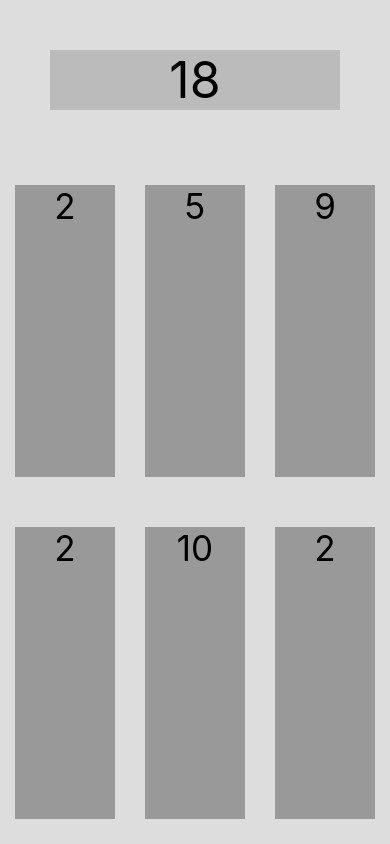
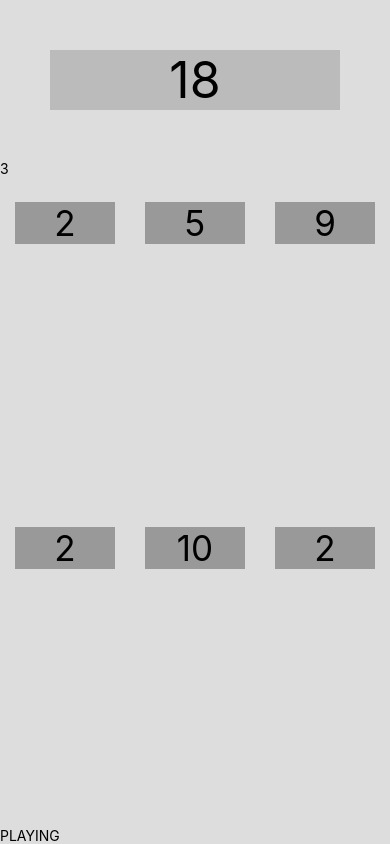
Before and after one commit to awatson31911/TargetSumApp, a React Native app: screen / in a window 390 px wide. Built offline with nearby package versions, Linux system fonts and the light colour scheme.

Commit message:
adds game logic for win/lose and timer

```diff
--- a/src/components/App.js
+++ b/src/components/App.js
@@ -5,7 +5,7 @@ import Game from './Game';
 class App extends React.Component {
   render() {
     return (
-      <Game randomNumberCount={6} />
+      <Game randomNumberCount={6} initialSeconds={10} />
     );
   }
 }
--- a/src/components/Game.js
+++ b/src/components/Game.js
@@ -3,24 +3,75 @@ import PropTypes from 'prop-types';
 
 import { View, Text, StyleSheet } from 'react-native';
 
+import RandomNumber from './RandomNumber';
+
 class Game extends React.Component {
   static propTypes = {
-    randomNumberCount: PropTypes.number.isRequired
+    randomNumberCount: PropTypes.number.isRequired,
+    initialSeconds: PropTypes.number.isRequired
+  }
+  state = {
+    selectedIds: [],
+    remainingSeconds: this.props.initialSeconds
   }
   randomNumbers = Array.from({ length: this.props.randomNumberCount })
-    .map(() => 1 + Math.floor(10 * Math.random()))
+    .map(() => 1 + Math.floor(10 * Math.random()));
+
   target = this.randomNumbers.slice(0, this.props.randomNumberCount - 2)
-    .reduce((acc, curr) => acc + curr, 0)
+    .reduce((acc, curr) => acc + curr, 0);
+
+  componentDidMount() {
+    this.intervalId = setInterval(()=> {
+      this.setState((prevState)=> ({
+        remainingSeconds: prevState.remainingSeconds-1
+      }), ()=> {
+        if(this.state.remainingSeconds === 0) {clearInterval(this.intervalId);}
+      });
+    }, 1000);
+  }
+  componentWillUnmount() {
+    clearInterval(this.intervalId);
+  }
+  gameStatus = () => {
+    const sumSelected = this.state.selectedIds.reduce((acc, curr) => {
+      return acc + this.randomNumbers[curr];
+    }, 0);
+
+    if (this.state.remainingSeconds === 0) { return 'LOST'; }
+    if (sumSelected === this.target) { return 'WON'; }
+    if (sumSelected > this.target) { return 'LOST'; }
+    if (sumSelected < this.target) { return 'PLAYING'; }
+  };
+  //TODO shuffle random numbers
+
+  selectNumber = (numberIndex) => {
+    this.setState((prevState) => ({
+      selectedIds: [...prevState.selectedIds, numberIndex]
+    }));
+  }
+
+  isNumberSelected = (numberIndex) => {
+    return this.state.selectedIds.indexOf(numberIndex) >= 0;
+  };
 
   render() {
+    const gameStatus = this.gameStatus();
     return (
       <View style={styles.container}>
-        <Text style={styles.target}>{this.target}</Text>
-        <View style={styles.randomContainer}>
+        <Text style={[styles.target, styles[`STATUS_${gameStatus}`]]}>{this.target}</Text>
+        <Text>{this.state.remainingSeconds}</Text>
+        <View style={[styles.randomContainer,]}>
           {this.randomNumbers.map((randomNumber, index) =>
-            <Text key={index} style={styles.random}>{randomNumber}</Text>
+            <RandomNumber
+              key={index}
+              id={index}
+              number={randomNumber}
+              isDisabled={this.isNumberSelected(index) || gameStatus != 'PLAYING'}
+              onPress={this.selectNumber}
+            />
           )}
         </View>
+        <Text>{gameStatus}</Text>
       </View>
 
     );
@@ -30,12 +81,11 @@ class Game extends React.Component {
 const styles = StyleSheet.create({
   container: {
     backgroundColor: '#ddd',
-    flex: 1,
+    flex: 1
   },
 
   target: {
     fontSize: 50,
-    backgroundColor: '#bbb',
     margin: 50,
     textAlign: 'center',
   },
@@ -55,6 +105,18 @@ const styles = StyleSheet.create({
     fontSize: 35,
     textAlign: 'center',
   },
+
+  STATUS_PLAYING: {
+    backgroundColor: '#bbb'
+  },
+
+  STATUS_WON: {
+    backgroundColor: 'green'
+  },
+
+  STATUS_LOST: {
+    backgroundColor: 'red'
+  }
 });
 
 export default Game;
--- /dev/null
+++ b/src/components/RandomNumber.js
@@ -0,0 +1,43 @@
+import React from 'react';
+import PropTypes from 'prop-types';
+
+
+import { Text, TouchableOpacity, StyleSheet } from 'react-native';
+
+class RandomNumber extends React.Component {
+  static propTypes = {
+    number: PropTypes.number.isRequired,
+    id: PropTypes.number.isRequired,
+    isDisabled: PropTypes.bool.isRequired,
+    onPress: PropTypes.func.isRequired
+  }
+  handlePress = () => {
+    if(this.props.isDisabled) {return;}
+    this.props.onPress(this.props.id);
+  }
+
+  render() {
+    return (
+      <TouchableOpacity onPress={this.handlePress}>
+        <Text style={[styles.random, this.props.isDisabled && styles.disabled]}>{this.props.number}</Text>
+      </TouchableOpacity>
+    );
+  }
+}
+
+const styles = StyleSheet.create({
+  random: {
+    backgroundColor: '#999',
+    width: 100,
+    marginHorizontal: 15,
+    marginVertical: 25,
+    fontSize: 35,
+    textAlign: 'center',
+  },
+  disabled: {
+    opacity:.3
+  }
+});
+
+
+export default RandomNumber;
```
